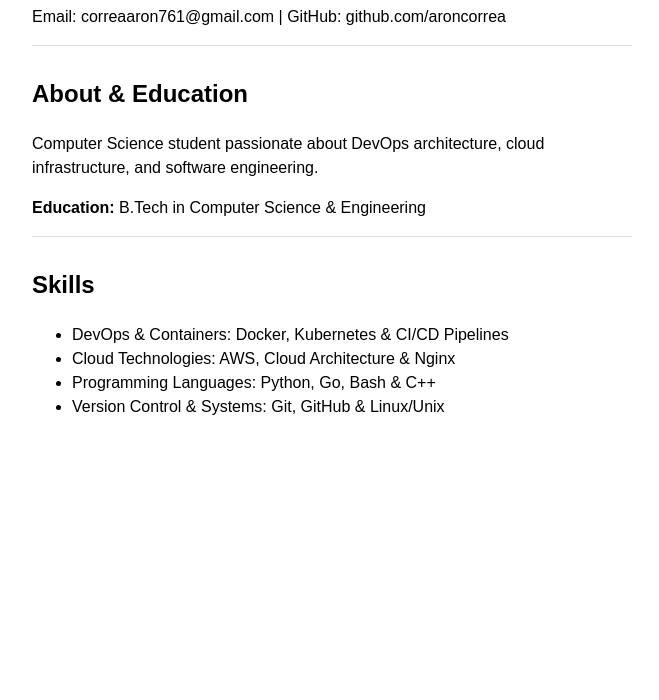
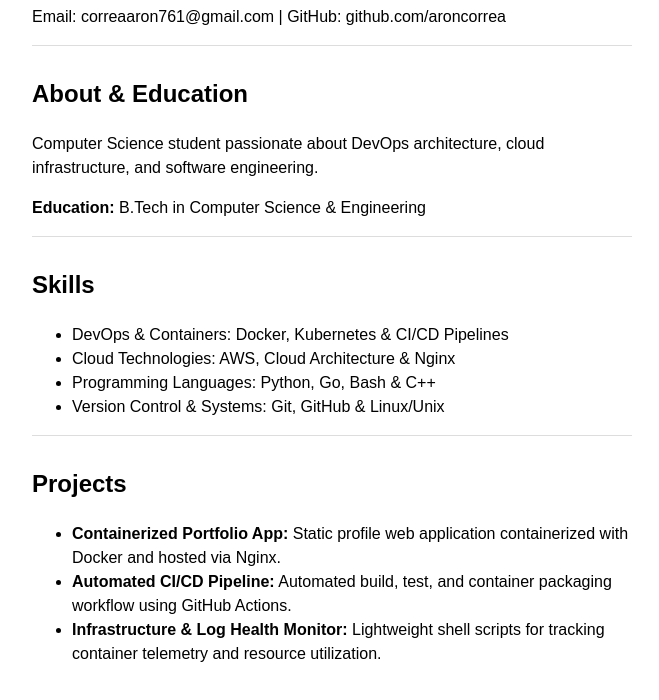
Before and after one commit to ABHINAVPRASAD19/aron-profile-app, a plain HTML site: page index.html in a window 1280 px wide. Shown: the part 104-804 px from the top of the page, without its empty margins (308-967 px from the left). Drawn offline with Linux system fonts and the light colour scheme.

Commit message:
Add projects section

```diff
--- a/index.html
+++ b/index.html
@@ -26,5 +26,14 @@
       <li>Version Control & Systems: Git, GitHub & Linux/Unix</li>
     </ul>
   </section>
+
+  <section>
+    <h2>Projects</h2>
+    <ul>
+      <li><strong>Containerized Portfolio App:</strong> Static profile web application containerized with Docker and hosted via Nginx.</li>
+      <li><strong>Automated CI/CD Pipeline:</strong> Automated build, test, and container packaging workflow using GitHub Actions.</li>
+      <li><strong>Infrastructure & Log Health Monitor:</strong> Lightweight shell scripts for tracking container telemetry and resource utilization.</li>
+    </ul>
+  </section>
 </body>
 </html>
```
